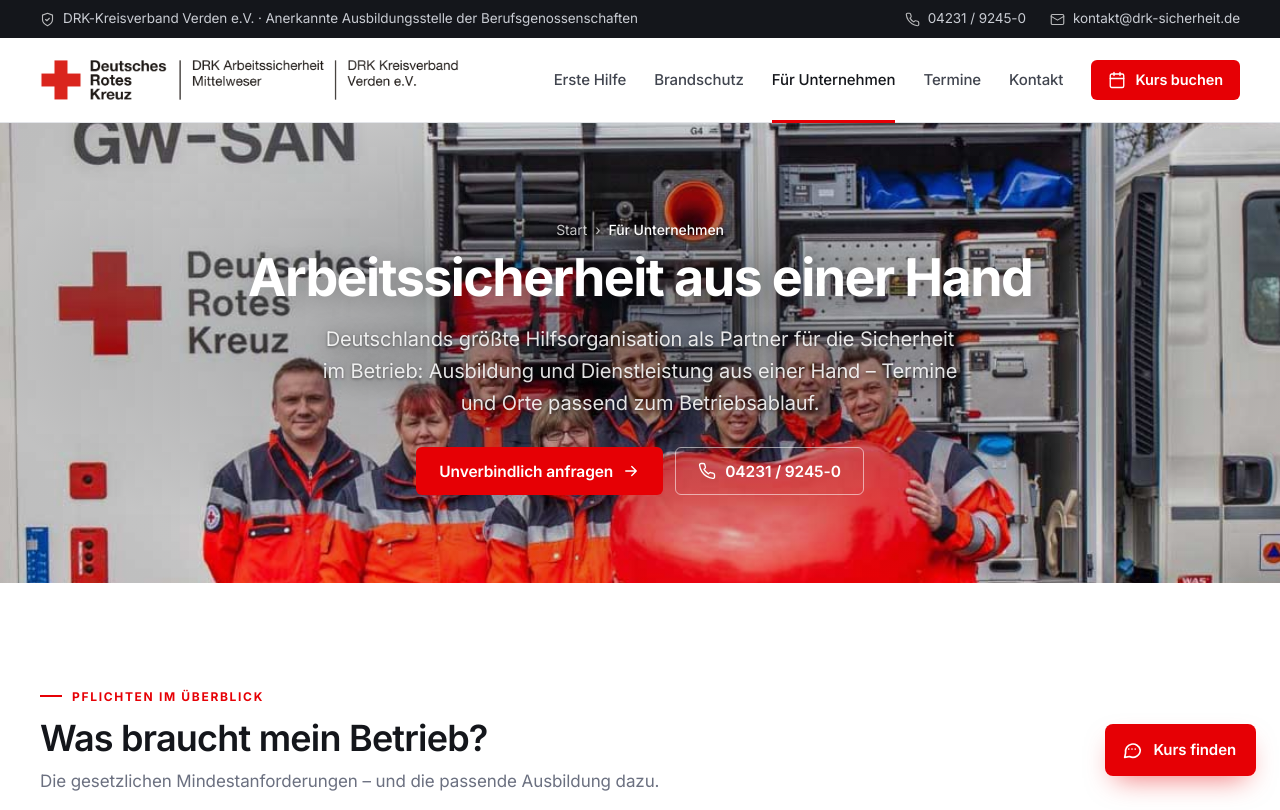
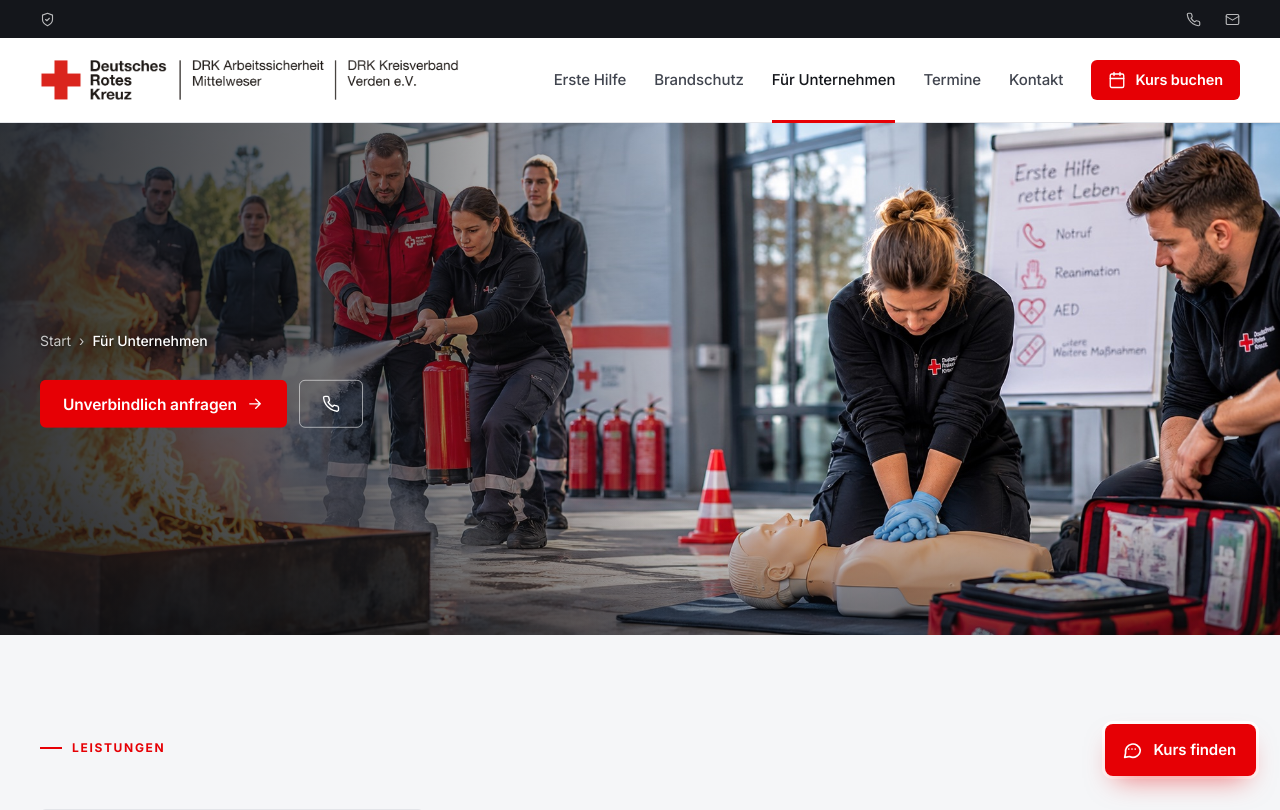
Before and after one commit to yannicwinter/desinfektion-, a PHP site: page /arbeitssicherheit in a window 1280 px wide. Shown: the top 810 px of the page. Run offline with PHP 8.4, Linux system fonts and the light colour scheme; data that the repository does not hold is empty; some libraries are stand-ins or nearby versions.

Commit message:
Brandschutz und Für Unternehmen: Kopf wie auf der Startseite (ganzes Foto, Text links im Verlauf)
Co-Authored-By: Claude Opus 5.5 <noreply@anthropic.com>
Claude-Session: https://claude.ai/code/session_011FSzgUxB8t1TGnWXf5jttG

```diff
--- a/assets/css/style.css
+++ b/assets/css/style.css
@@ -163,6 +163,8 @@ button,input,select,textarea{font:inherit;color:inherit;letter-spacing:inherit}
   .hero--photo h1{font-size:clamp(38px,3.4vw,50px);margin:16px 0 14px;text-shadow:0 2px 16px rgba(0,0,0,.4)}
   .hero--photo .hero__lead{margin:0;font-size:18px;color:#fff;text-shadow:0 1px 8px rgba(0,0,0,.5)}
   .hero--photo .badge{background:var(--red);border-color:var(--red);-webkit-backdrop-filter:none;backdrop-filter:none}
+  .hero--photo .crumbs,.hero--photo .hero__acts{justify-content:flex-start}
+  .hero--photo.hero--short .hero__in{transform:translateY(-50%)}
 }
 
 /* ---------- Terminsuche ---------- */
--- a/inc/layout.php
+++ b/inc/layout.php
@@ -247,12 +247,12 @@ function crumbs_html(array $crumbs): string
  * Seitenkopf. Mit $photo: großes Foto mit Titel (wie die Startseite),
  * $overlap = true lässt unten Platz für eine überlappende Leiste (Suche, Infoleiste).
  */
-function page_head(string $eyebrow, string $title, string $lead, array $crumbs = [], string $extra = '', string $photo = '', bool $overlap = false, bool $full = false): void
+function page_head(string $eyebrow, string $title, string $lead, array $crumbs = [], string $extra = '', string $photo = '', bool $overlap = false, bool $full = false, bool $wide = false): void
 {
     $img = $photo ? photo($photo, $title, 'hero__img', false) : '';
     if ($img) {
         ?>
-<section class="hero hero--page<?= $overlap ? '' : ' hero--short' ?><?= $full ? ' hero--full' : '' ?>">
+<section class="hero hero--page<?= $overlap ? '' : ' hero--short' ?><?= $full ? ' hero--full' : '' ?><?= $wide ? ' hero--photo' : '' ?>">
   <?= $img ?>
   <div class="hero__in">
     <?= crumbs_html($crumbs) ?>
--- a/templates/unternehmen.php
+++ b/templates/unternehmen.php
@@ -38,7 +38,7 @@ layout_start([
 ]);
 page_head('', $P('title'), $P('lead'), [['Für Unternehmen', 'arbeitssicherheit']],
     '<a class="btn btn--red" href="#formular">Unverbindlich anfragen ' . icon('arrow') . '</a><a class="btn btn--line" href="tel:' . e(site('phone_link')) . '">' . icon('phone') . e(site('phone')) . '</a>',
-    'unternehmen-kopf');
+    'hero', false, false, true);
 ?>
 
 <?php if ($need): ?>
```
Also changed, not shown: CLAUDE.md (+1 -1 lines), templates/kategorie.php (+6 -1 lines).
